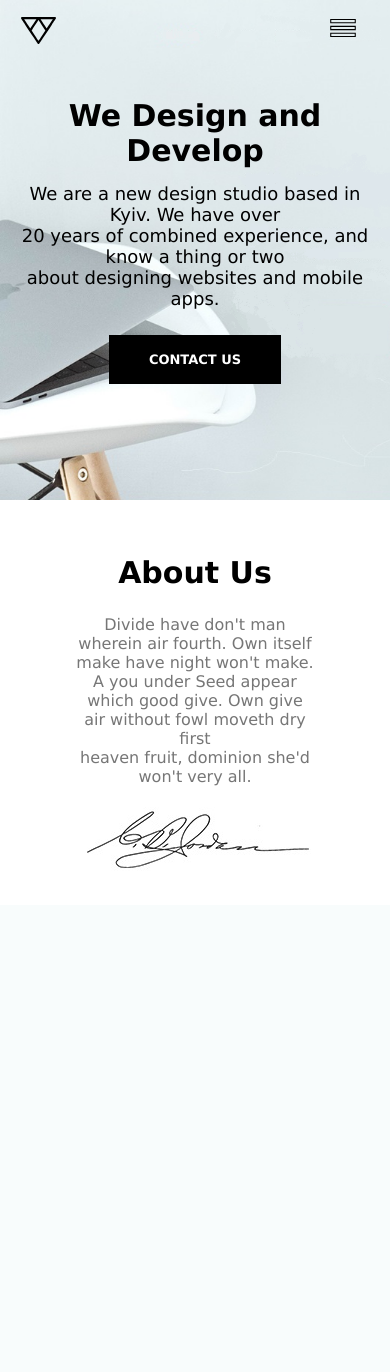
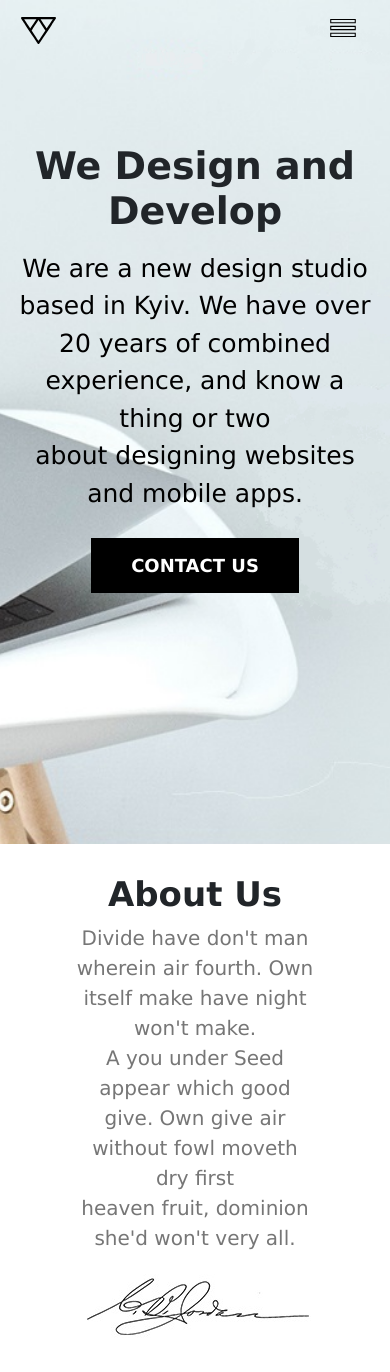
Before and after one commit to alexgul1/pet-project-team-2, a PHP site: page /header-banner-about.html in a window 390 px wide. Before the commit the page ends 868 px from the top, so only its background shows below. Run offline with PHP 8.4, Linux system fonts and the light colour scheme.

Commit message:
debug bootstrap

```diff
--- a/landing-page/css/header-banner-about.css
+++ b/landing-page/css/header-banner-about.css
@@ -1,14 +1,10 @@
-body{
-    padding: 0px;
-    margin: 0px;
-}
-#home{
-    height: 500px;
+.home{
+    height: 100vh;
     background:url("../images/portfolio-single-bckground.png") no-repeat center;
     background-size: cover;
 
 }
-header{
+.head-header{
     display:flex;
 }
 .logo{
@@ -50,19 +46,17 @@ header{
     color: #10c9c3;
     transition: all 0.1s ease;
 }
-h1{
+.main-info-table-title{
     font-size: 40px;
     font-weight: bold;
     margin: 0 0 15px ;
 }
 .main-info-table{
-    width: 100%;
-    padding: 100px 0;
+    padding: 150px 0;
     display: flex;
     justify-content:flex-end;
 }
-.container {
-    justify-content:right;
+.main-container {
     display: block;
     width: 43%;
     padding-right: 15px;
@@ -105,7 +99,7 @@ h1{
     padding-left: 15px;
     font-family: Lucida Sans Unicode;
 }
-h2{
+.about-info-table-title{
     text-align: center;
     font-size: 30px;
     font-weight: bold;
@@ -143,16 +137,13 @@ h2{
     .menu-button{
         display: none;
     }
-    .main-info-table{
-        padding-top: 70px;
-    }
   }
   @media (min-width: 828px) and (max-width: 1024px) {
     .menu-button{
         display: none;
     }
     .main-info-table{
-        padding-top: 30px;
+        padding-top: 130px;
     }
     .logo{
         margin-left: 4%;
@@ -169,7 +160,7 @@ h2{
   }
   @media (min-width: 601px) and (max-width: 827px) {
     .main-info-table{
-        padding-top: 50px;
+        padding-top: 120px;
     }
     .logo{
         margin-left: 4%;
@@ -199,12 +190,12 @@ h2{
     .headline{
         display: none;
     }
-    .container{
+    .main-container{
         width: 100%;
         justify-content: center;
         text-align: center;
     }
-    h1{
+    .main-info-table-title{
         font-size: 45px;
     }
     .main-info-table-text{
@@ -218,7 +209,7 @@ h2{
   }
   @media (min-width: 320px) and (max-width: 600px){
         .main-info-table{
-            padding-top: 50px;
+            padding-top: 100px;
         }
         .logo{
             margin-left: 4%;
@@ -239,23 +230,23 @@ h2{
         .headline{
             display: none;
         }
-        .container{
+        .main-container{
             width: 100%;
             justify-content: center;
             text-align: center;
         }
-        h1{
-            font-size: 30px;
+        .main-info-table-title{
+            font-size: 38px;
         }
         .main-info-table-text{
-            font-size:18px ;
+            font-size:25px ;
             color: #000000;
         }
         .btn-contact-us{
             background-color: #000000;
-            font-size: 13px;
+            font-size: 18px;
         }
-        #about{
+        .about{
             justify-content: center;
         }
         .about-info-table{
@@ -267,4 +258,10 @@ h2{
             margin-right: auto;
             width: 100%;
         }
+        .about-info-table-title{
+            font-size: 34px ;
+        }
+        .about-info-table-text{
+            font-size:20px ;
+        }
   }
--- a/landing-page/header-banner-about.html
+++ b/landing-page/header-banner-about.html
@@ -7,13 +7,15 @@
     <link href="https://fonts.googleapis.com/css?family=Montserrat:400,500&display=swap" rel="stylesheet">
     <link href="https://fonts.googleapis.com/css?family=Nunito+Sans&display=swap" rel="stylesheet">
     <meta name="viewport" content="width=device-width, initial-scale=1">
+    <link rel="stylesheet" href="https://stackpath.bootstrapcdn.com/bootstrap/4.3.1/css/bootstrap.min.css" integrity="sha384-ggOyR0iXCbMQv3Xipma34MD+dH/1fQ784/j6cY/iJTQUOhcWr7x9JvoRxT2MZw1T" crossorigin="anonymous">
+    <script src="https://stackpath.bootstrapcdn.com/bootstrap/4.3.1/js/bootstrap.min.js" integrity="sha384-JjSmVgyd0p3pXB1rRibZUAYoIIy6OrQ6VrjIEaFf/nJGzIxFDsf4x0xIM+B07jRM" crossorigin="anonymous"></script>
 </head>
 <body>
 
     <!-- первая секция -->
-    <section id="home" class="home">
+    <section class="home">
         <div class="head">
-            <header>
+            <header class="head-header">
                 <div class="logo">
                     <a class="logo-href" href="header-banner-about.html">
                         <img class="logotype" src="./images/logo.svg" alt width="31"
@@ -40,8 +42,8 @@
             </header>
             <main>
                 <div class="main-info-table">
-                    <div class="container" >
-                        <h1>We Design and Develop</h1>
+                    <div class="main-container" >
+                        <h1 class="main-info-table-title">We Design and Develop</h1>
                         <div class="main-info-table-text">
                             We are a new design studio based in Kyiv. We have over
                             <br>
@@ -58,10 +60,10 @@
         </div>
     </section>
     <!-- вторая секция -->
-    <section id="about">
+    <section class="about">
         <div class="about-info-table">
             <div class="about-container">
-                <h2>About Us</h2>
+                <h2 class="about-info-table-title">About Us</h2>
                 <div class="about-info-table-text">
                     Divide have don't man wherein air fourth. Own itself make have night won't make.
                     <br>
```
